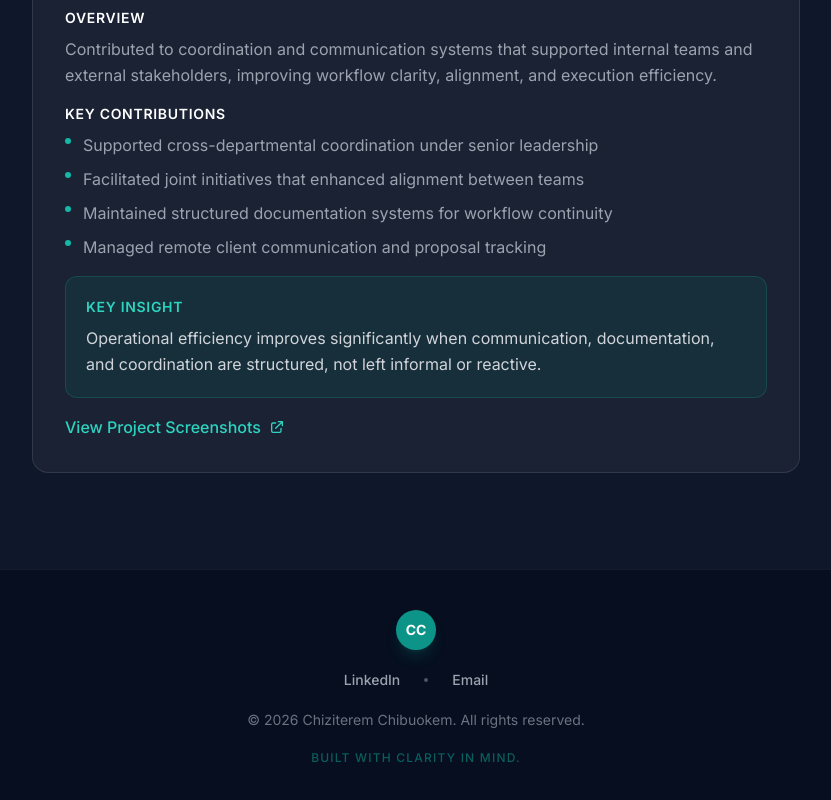
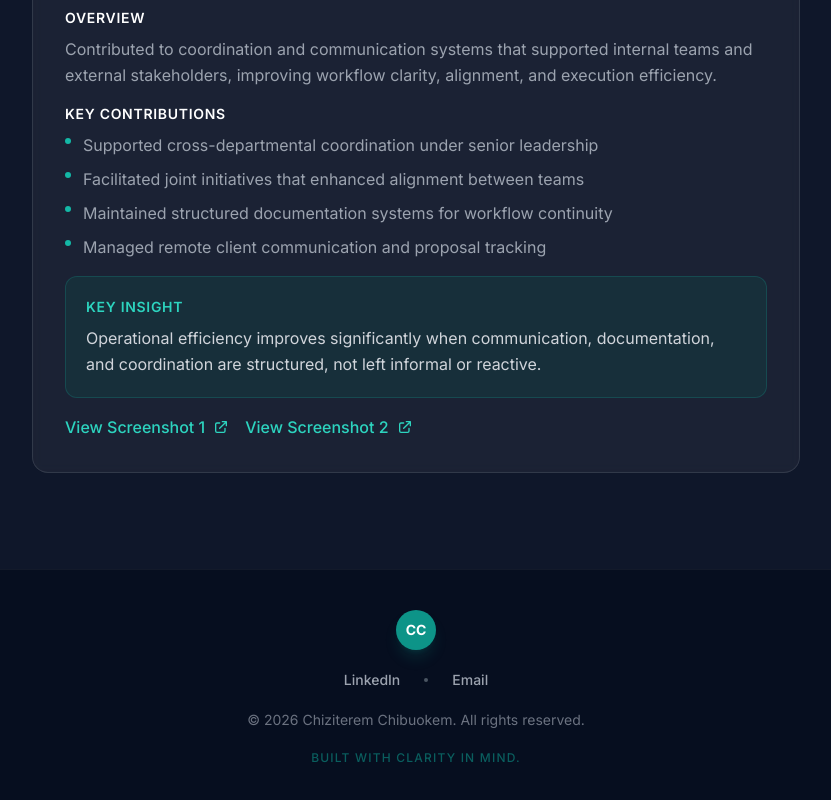
Before and after one commit to hexkoda23/chizzy, a React (Vite) app in the folder frontend/: page /supporting-case-study in a window 1280 px wide. Shown: the part 521-1321 px from the top of the page, without its empty margins (224-1055 px from the left). Built offline with nearby package versions, Linux system fonts and the light colour scheme.

Commit message:
Brighten hero photo and add second screenshot to Supporting Case Study

```diff
--- a/frontend/src/components/Hero.jsx
+++ b/frontend/src/components/Hero.jsx
@@ -89,6 +89,7 @@ export default function Hero() {
                 src="/my-pics/photo1.jpg"
                 alt="Chiziterem Chibuokem profile photo"
                 sizeClass="w-56 h-56 sm:w-64 sm:h-64 md:w-72 md:h-72 lg:w-80 lg:h-80"
+                imgClassName="brightness-110 contrast-[1.02]"
               />
 
               {/* Open to Work badge */}
--- a/frontend/src/components/ImageWithFallback.jsx
+++ b/frontend/src/components/ImageWithFallback.jsx
@@ -32,7 +32,7 @@ export function ImageWithFallback({ src, alt, className = '', style = {}, fallba
 }
 
 // Standalone circle fallback wrapper (for Hero)
-export function CirclePhoto({ src, alt, sizeClass = 'w-72 h-72', className = '' }) {
+export function CirclePhoto({ src, alt, sizeClass = 'w-72 h-72', className = '', imgClassName = '' }) {
   const handleError = (e) => {
     const container = e.target.parentNode;
     e.target.style.display = 'none';
@@ -53,7 +53,7 @@ export function CirclePhoto({ src, alt, sizeClass = 'w-72 h-72', className = ''
       <img
         src={src}
         alt={alt}
-        className="w-full h-full object-cover"
+        className={`w-full h-full object-cover ${imgClassName}`}
         onError={handleError}
       />
     </div>
--- a/frontend/src/components/SupportingCaseStudy.jsx
+++ b/frontend/src/components/SupportingCaseStudy.jsx
@@ -74,13 +74,25 @@ export default function SupportingCaseStudy() {
               </div>
 
               {/* Link to screenshots */}
+              <div className="flex flex-wrap gap-4 mt-6">
                 <a
                   href="/4case/8d732395-2f3e-4797-86b5-3270d51a33fc.jpeg"
                   target="_blank"
                   rel="noopener noreferrer"
-                className="inline-flex items-center gap-2 text-teal-400 font-medium hover:text-teal-300 transition-colors mt-4"
+                  className="inline-flex items-center gap-2 text-teal-400 font-medium hover:text-teal-300 transition-colors"
                 >
-                View Project Screenshots
+                  View Screenshot 1
+                  <svg className="w-4 h-4" fill="none" stroke="currentColor" viewBox="0 0 24 24">
+                    <path strokeLinecap="round" strokeLinejoin="round" strokeWidth={2} d="M10 6H6a2 2 0 00-2 2v10a2 2 0 002 2h10a2 2 0 002-2v-4M14 4h6m0 0v6m0-6L10 14" />
+                  </svg>
+                </a>
+                <a
+                  href="/4case/91a8ea59-2e16-4e68-9d2a-8e3e486817f8.jpeg"
+                  target="_blank"
+                  rel="noopener noreferrer"
+                  className="inline-flex items-center gap-2 text-teal-400 font-medium hover:text-teal-300 transition-colors"
+                >
+                  View Screenshot 2
                   <svg className="w-4 h-4" fill="none" stroke="currentColor" viewBox="0 0 24 24">
                     <path strokeLinecap="round" strokeLinejoin="round" strokeWidth={2} d="M10 6H6a2 2 0 00-2 2v10a2 2 0 002 2h10a2 2 0 002-2v-4M14 4h6m0 0v6m0-6L10 14" />
                   </svg>
@@ -89,6 +101,7 @@ export default function SupportingCaseStudy() {
             </div>
           </div>
         </div>
+      </div>
     </section>
   );
 }
```
Lines whose indentation alone changed are shown as unchanged.
